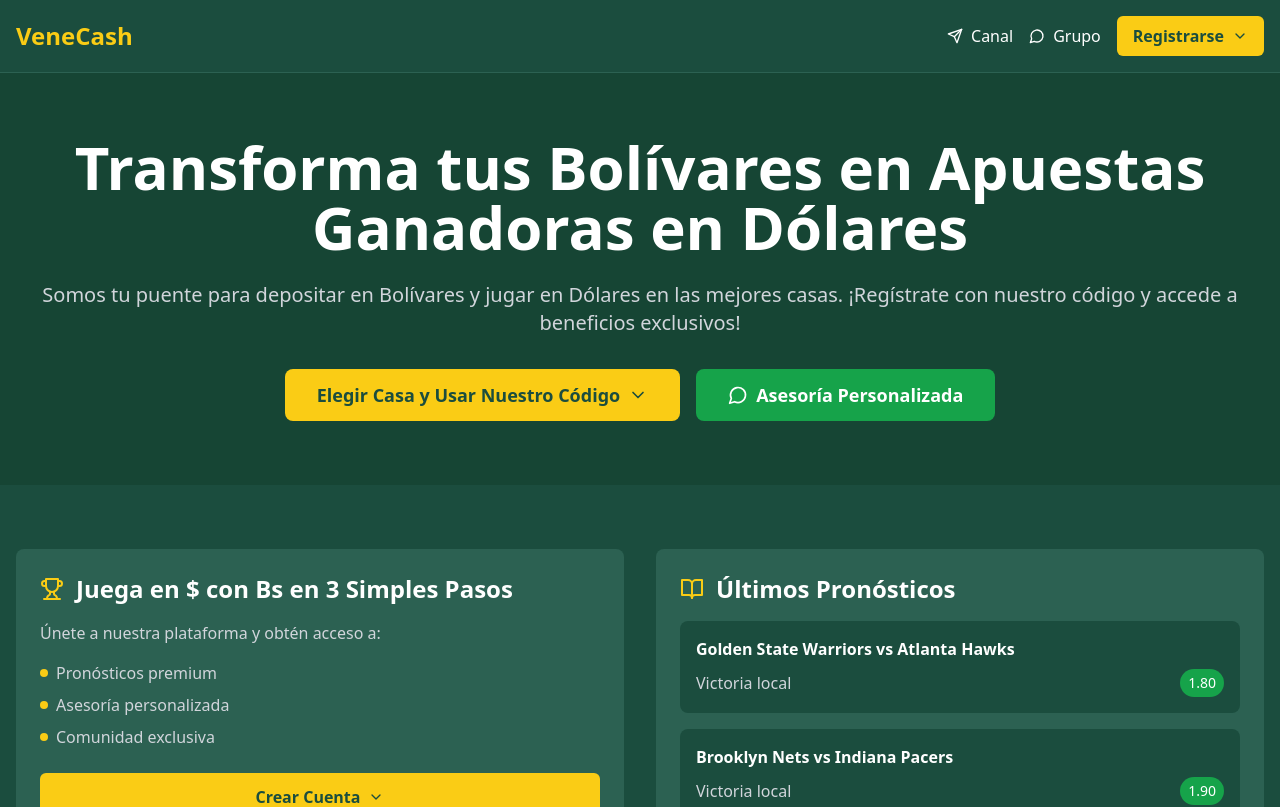
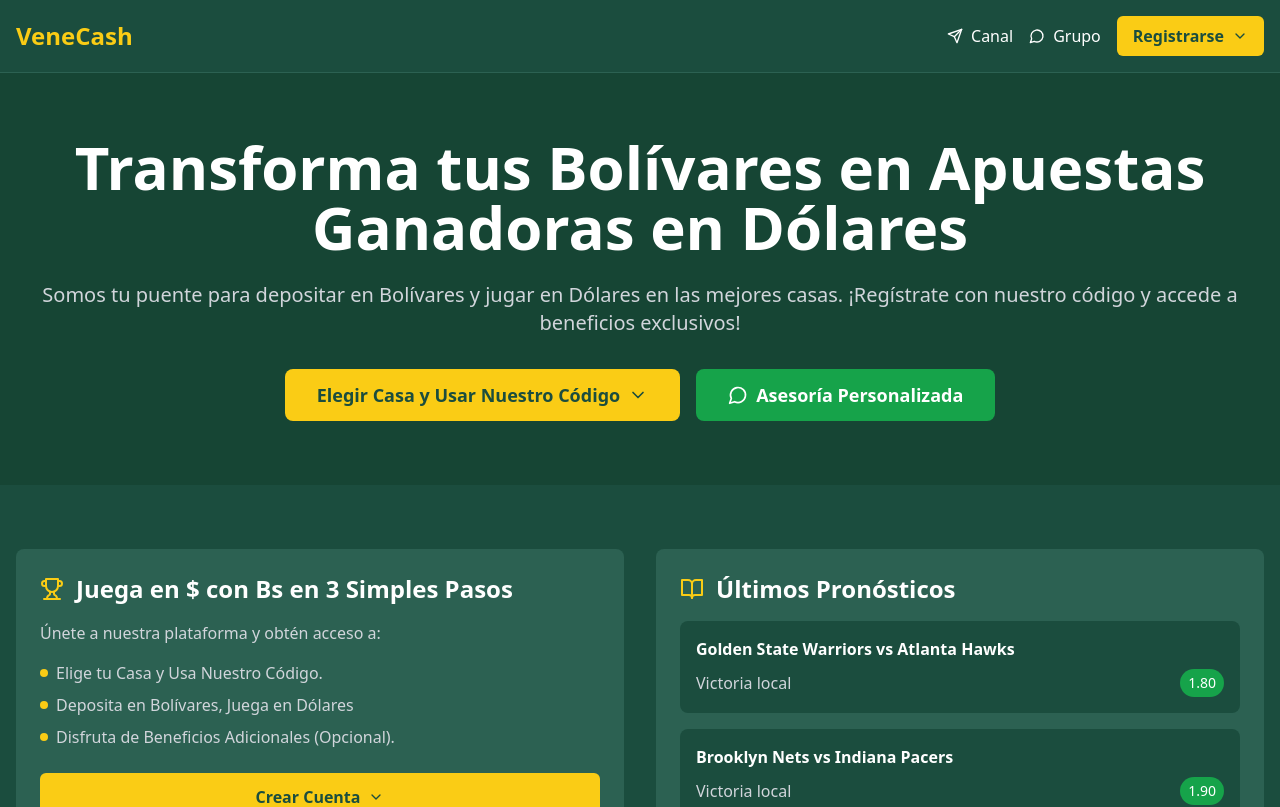
Before and after one commit to frank1411/VeneCash, a React (Vite) app: page / in a window 1280 px wide. Shown: the top 807 px of the page. Built offline with nearby package versions, Linux system fonts and the light colour scheme.

Commit message:
Update codebase with external changes

```diff
--- a/src/App.tsx
+++ b/src/App.tsx
@@ -234,15 +234,15 @@ function App() {
               <ul className="text-gray-300 space-y-2 mb-6">
                 <li className="flex items-center gap-2">
                   <div className="w-2 h-2 bg-yellow-400 rounded-full"></div>
-                  Pronósticos premium
+                  Elige tu Casa y Usa Nuestro Código.
                 </li>
                 <li className="flex items-center gap-2">
                   <div className="w-2 h-2 bg-yellow-400 rounded-full"></div>
-                  Asesoría personalizada
+                  Deposita en Bolívares, Juega en Dólares
                 </li>
                 <li className="flex items-center gap-2">
                   <div className="w-2 h-2 bg-yellow-400 rounded-full"></div>
-                  Comunidad exclusiva
+                  Disfruta de Beneficios Adicionales (Opcional).
                 </li>
               </ul>
               <div className="relative register-dropdown">
```
